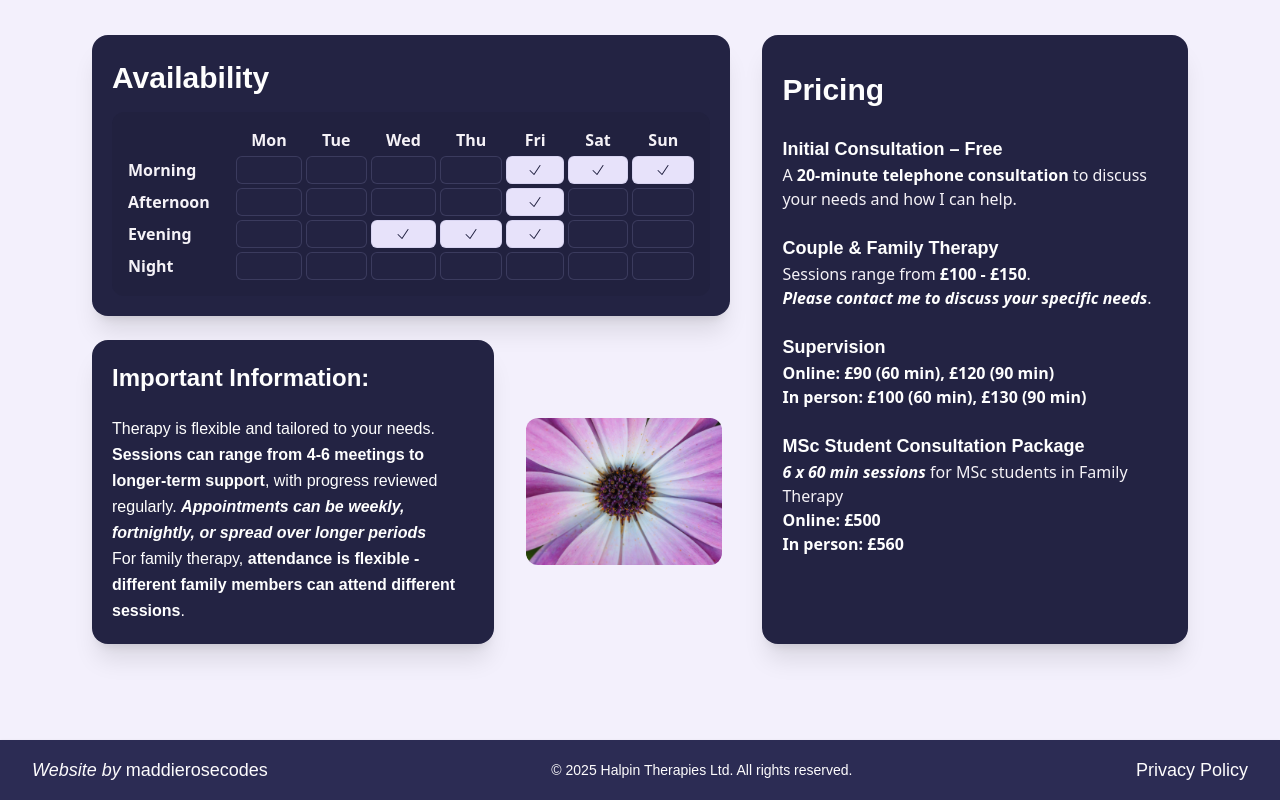
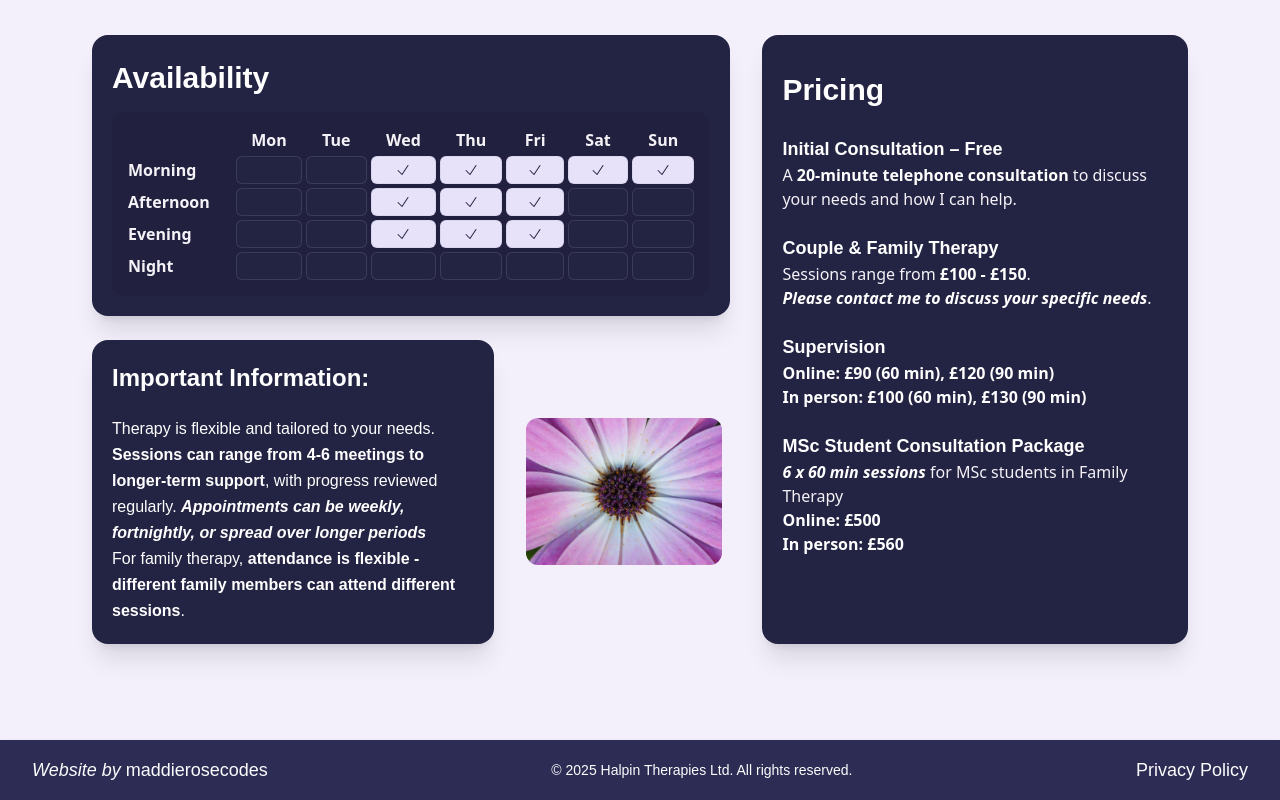
Before and after one commit to maddierosecodes/julia-halpin-systemic-psychotherapy, a Next.js app: page /services in a window 1280 px wide. Shown: the part 969-1769 px from the top of the page. Built offline with nearby package versions, Linux system fonts and the light colour scheme.

Commit message:
Copy changes

```diff
--- a/components/organisms/AboutJulia.tsx
+++ b/components/organisms/AboutJulia.tsx
@@ -31,9 +31,7 @@ export default function AboutJulia() {
           <span className="highlight-indigo">
             UKCP-registered Systemic Psychotherapist
           </span>{' '}
-          with over{' '}
-          <span className="highlight-text">27 years of experience</span> as a
-          Registered Mental Health Nurse (RMN), including{' '}
+          with{' '}
           <span className="emphasis-text">
             25 years in Child and Adolescent Mental Health Services
           </span>{' '}
--- a/components/organisms/Qualifications.tsx
+++ b/components/organisms/Qualifications.tsx
@@ -1,47 +1,43 @@
-import React from "react";
-import Image from "next/image";
-import { FaUserGraduate, FaHandHoldingMedical } from "react-icons/fa";
-import { MdSupervisorAccount } from "react-icons/md";
-import PSAImage from "@/public/images/psa.png";
-import UKCPImage from "@/public/images/UKCP.webp";
-import CardDisplay from "../molecules/CardDisplay";
-import { Title } from "../atoms/Title";
-import qualificationsImage from "@/public/images/qualifications.jpg";
+import React from 'react';
+import Image from 'next/image';
+import { FaUserGraduate, FaHandHoldingMedical } from 'react-icons/fa';
+import { MdSupervisorAccount } from 'react-icons/md';
+import PSAImage from '@/public/images/psa.png';
+import UKCPImage from '@/public/images/UKCP.webp';
+import CardDisplay from '../molecules/CardDisplay';
+import { Title } from '../atoms/Title';
+import qualificationsImage from '@/public/images/qualifications.jpg';
 
 export default function Qualifications() {
   const qualificationsAndMemberships = [
     {
-      title: "Post Graduate Diploma in Family Therapy",
-      icon: <FaUserGraduate className="w-10 h-10" />,
+      title: 'Post Graduate Diploma in Family Therapy',
+      icon: <FaUserGraduate className="w-10 h-10" />
     },
     {
-      title: "Tavistock Qualification in Systemic Supervision",
-      icon: <MdSupervisorAccount className="w-10 h-10" />,
+      title: 'Tavistock Qualification in Systemic Supervision',
+      icon: <MdSupervisorAccount className="w-10 h-10" />
     },
     {
-      title: "Member of The United Kingdom Council for Psychotherapy (UKCP)",
-      icon: <Image src={UKCPImage} alt="UKCP" className="w-18 h-10" />,
+      title: 'Member of The United Kingdom Council for Psychotherapy (UKCP)',
+      icon: <Image src={UKCPImage} alt="UKCP" className="w-18 h-10" />
     },
     {
-      title: "Member of The Association for Family Therapy (AFT)",
-      icon: <MdSupervisorAccount className="w-10 h-10" />,
+      title:
+        'Member of The Association for Family & Systemic Psychotherapy (AFSP)',
+      icon: <MdSupervisorAccount className="w-10 h-10" />
     },
     {
-      title: "Member of the Nursing & Midwifery Council (NMC)",
-      icon: <FaHandHoldingMedical className="w-10 h-10" />,
-    },
-    {
-      title: "Member of The Professional Standards Authority",
-      icon: <Image src={PSAImage} alt="PSA" className="w-20 h-10" />,
-    },
+      title: 'Member of The Professional Standards Authority',
+      icon: <Image src={PSAImage} alt="PSA" className="w-20 h-10" />
+    }
   ];
 
   return (
     <section
       id="qualifications"
       className="grid grid-cols-1 md:grid-cols-2 gap-5 justify-center items-center mx-auto px-4 max-w-7xl mb-10 mt-10"
-      aria-labelledby="qualifications-heading"
-    >
+      aria-labelledby="qualifications-heading">
       <div className="relative">
         <Image
           src={qualificationsImage}
--- a/components/organisms/SessionsAndFees.tsx
+++ b/components/organisms/SessionsAndFees.tsx
@@ -16,8 +16,8 @@ export default function SessionsAndFees() {
   const availabilityData = {
     Mon: { Morning: false, Afternoon: false, Evening: false, Night: false },
     Tue: { Morning: false, Afternoon: false, Evening: false, Night: false },
-    Wed: { Morning: false, Afternoon: false, Evening: true, Night: false },
-    Thu: { Morning: false, Afternoon: false, Evening: true, Night: false },
+    Wed: { Morning: true, Afternoon: true, Evening: true, Night: false },
+    Thu: { Morning: true, Afternoon: true, Evening: true, Night: false },
     Fri: { Morning: true, Afternoon: true, Evening: true, Night: false },
     Sat: { Morning: true, Afternoon: false, Evening: false, Night: false },
     Sun: { Morning: true, Afternoon: false, Evening: false, Night: false }
```
